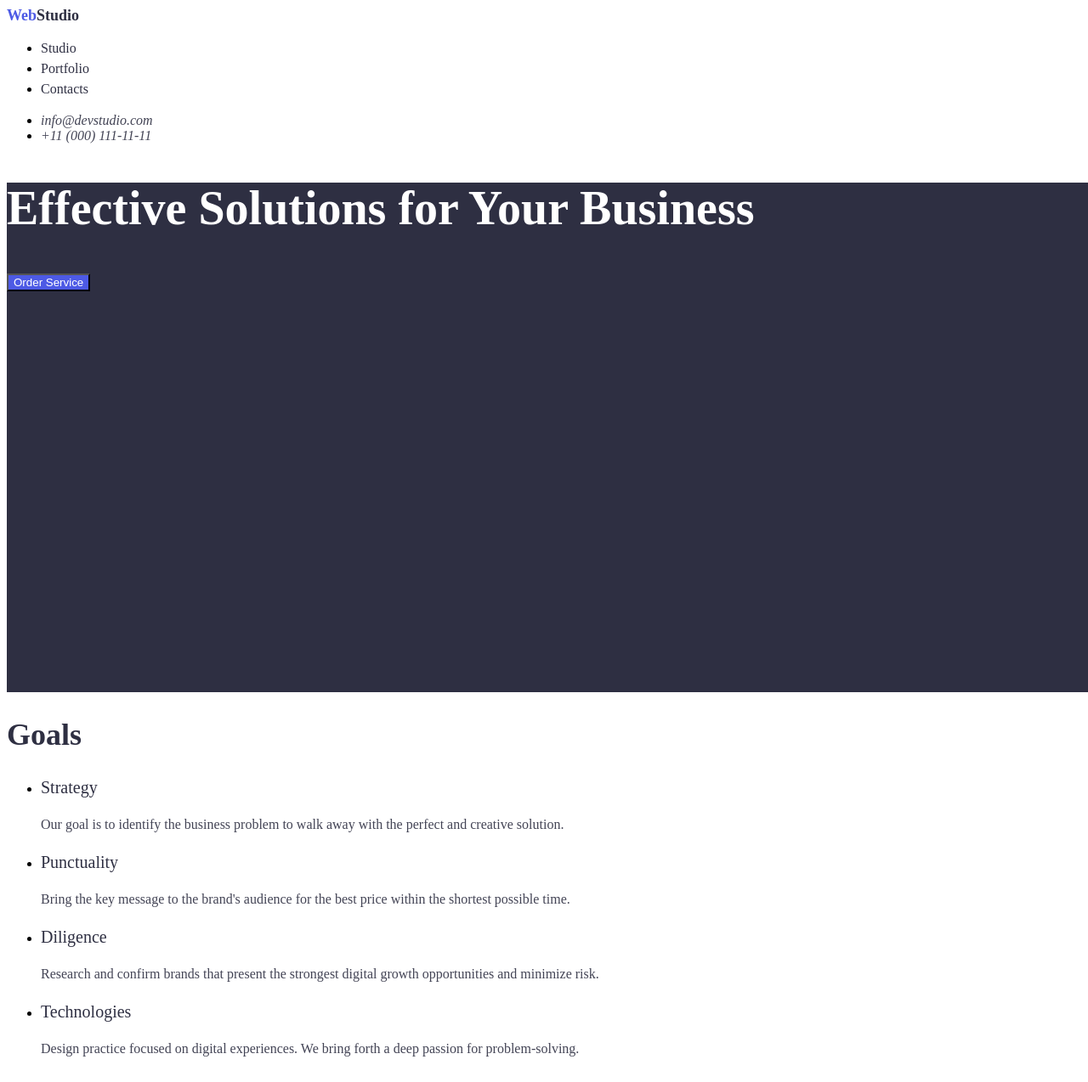
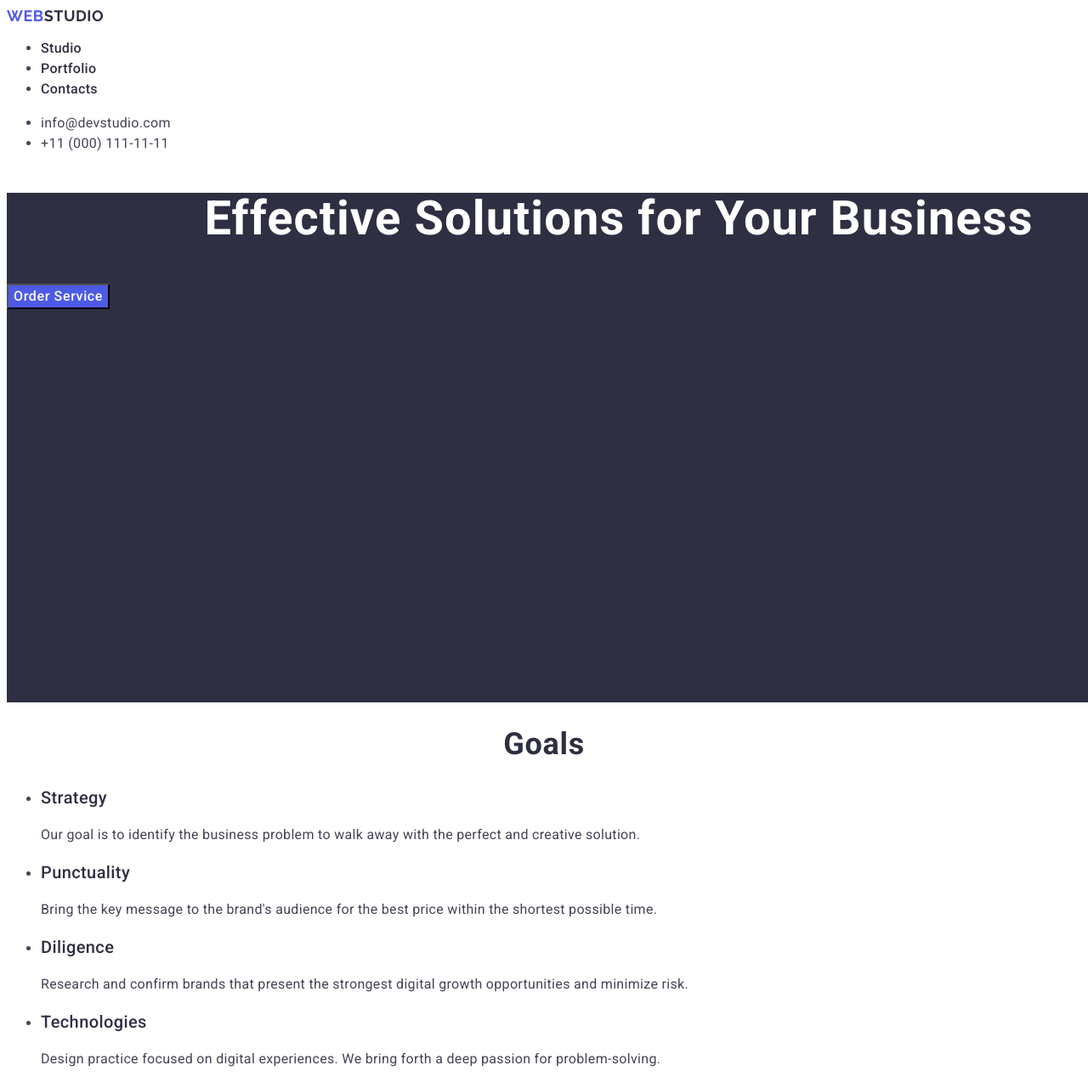
Before and after one commit to OlenaOleksandrova/goit-markup-hw-02, a plain HTML site: page index.html in a window 1280 px wide. Shown: the top 1274 px of the page at 85% size. Drawn offline with Linux system fonts and the light colour scheme.

Commit message:
css.06/05

```diff
--- a/css/styles.css
+++ b/css/styles.css
@@ -21,56 +21,85 @@
     font-style: normal;
 }
 body {
-    :root {
-        font-family: "Roboto", sans-serif;
-        second-family: "Raleway", sans-serif;
-        background: #fff;
+        font-family: Roboto, sans-serif;
+        background: #fffff;
         color:#434455 ;
+        font-weight: 400;
         }
-}
-a {
-    text-decoration: none;
+
+a {text-decoration: none;}
+
     /* logo */
-    .Web { font-weight: 700;
+.logo {
+    font-weight: 700;
         font-size: 18px;
         line-height: 1.16667;
+        letter-spacing: 0.03em;
+        text-transform: uppercase;
         color: #4d5ae5;
+        font-family: "Raleway", sans-serif
 }
-    .Studio {font-weight: 700;
+/* <span class="studio-word">Studio</span> */
+
+
+    .studio {
+         font-weight: 700;
         font-size: 18px;
         line-height: 1.16667;
-        color: #2e2f42;}
+        letter-spacing: 0.03em;
+        text-transform: uppercase;
+        color: #2e2f42;
+        font-family: "Raleway", sans-serif
     }
+
 /* Top line */
+.link-contact {
+    font-style: normal
+}
+
 .link {
     color: #2E2F42;
     font-size: 16px;
     line-height: 1.5;
+    font-weight: 500;
+    letter-spacing: 0.02em;
 }
-.link:hover { color: #404BBF;}
-.link:active {
-    color: #404BBF;
-}
+.link:hover { color: #404bbf;}
+.link:active { color: #404BBF; }
 .info {color: #434455;
     font-size: 16px;
+    line-height: 1.5;
+     letter-spacing: 0.02em;
 }
 .info:hover { color: #404BBF;
 }
+.info:focus {
+    color: #404bbf;
+}
+/* hero images */
 
-/* hero images */
 .hero-images {background: #2e2f42;
     width: 1440px;
     height: 600px;}
+
 .button-link {
-background: #4D5AE5;
-color: #FFFFFF
+background: #2e2f42;
+color: #FFFFFF;
+font-family: "Roboto", sans-serif;
+font-weight: 500;
+font-size: 16px;
+line-height: 1.5;
+letter-spacing: 0.04em
 }
 
 /* Button */
-.button-link:hover {background: #404BBF;
+.button-link:hover {
+    background: #404BBF;
     color: #FFFFFF;}
     .button-link {cursor: pointer;
-    background: #4d5ae5;}
+    background: #4d5ae5;
+}
+.button-link:focus { background-color: #404BBF }
 
     /* section our-team */
 
@@ -81,30 +110,44 @@ color: #FFFFFF
     font-size: 56px;
     line-height: 1.07143;
     color: #fff;
+    line-height: 1.07143;
+    letter-spacing: 0.02em;
+    text-align: center;
 
 }
 
-    h3 {font-weight: 500;
+    .name-main-info {font-weight: 500;
         font-size: 20px;
         line-height: 1.2;
         color: #2e2f42;
+        letter-spacing: 0.02em
 }
-    p {font-weight: 400;
+    .link-section-2 { font-weight: 400;
         font-size: 16px;
         line-height: 1.5;
-    color: #434455;}
+        color: #434455;
+        letter-spacing: 0.02em
+}
 
-        h2 {font-weight: 700;
+.name-our-team {
+    font-weight: 700;
     font-size: 36px;
-            line-height: 1.11111;
+     line-height: 1.11;
      color: #2e2f42;
+     letter-spacing: 0.02em;
+     text-align: center;
+    text-transform: capitalize
     }
+
     .footer {background: #2e2f42;}
     .footer-text {color: #f4f4fd;}
-.Studio-footer {
+    .web-footer {
         font-weight: 700;
         font-size: 18px;
         line-height: 1.16667;
-        color: #f4f4fd;
+         letter-spacing: 0.03em;
+          text-transform: uppercase;color: #f4f4fd;
+          font-family: "Raleway", sans-serif;
+
+
 }
-                color: #f4f4fd;
--- a/index.html
+++ b/index.html
@@ -19,7 +19,7 @@
 <body>
     <header>
         <nav>
-        <a href="./index.html"><span class="Web">Web</span><span class="Studio">Studio</span></a>
+        <a class="logo" href="./index.html">Web<span class="studio" >Studio</span></a>
 
 
             <ul>
@@ -28,7 +28,7 @@
                 <li> <a class="link" href="">Contacts</a></li>
             </ul>
         </nav>
-        <address>
+        <address class="link-contact">
             <ul>
                 <li>
         <a class="info" href="mailto:info@devstudio.com">info@devstudio.com</a>
@@ -48,38 +48,38 @@
         </section>
         <!-- section 2 main information -->
         <section>
-            <h2>Goals</h2>
+            <h2 class="name-our-team">Goals</h2>
             <ul>
                 <li>
-            <h3>Strategy</h3>
-            <p>Our goal is to identify the business
+            <h3 class="name-main-info">Strategy</h3>
+            <p class="link-section-2">Our goal is to identify the business
             problem to walk away with the perfect and creative solution.</p>
             </li>
             <li>
-            <h3>Punctuality</h3>
-            <p>Bring the key message to the brand's audience for the best price within the shortest possible time.</p>
+            <h3 class="name-main-info">Punctuality</h3>
+            <p class="link-section-2">Bring the key message to the brand's audience for the best price within the shortest possible time.</p>
             </li>
             <li>
-                <h3>Diligence</h3>
-            <p>Research and confirm brands that present the strongest digital growth opportunities and minimize risk.</p>
+                <h3 class="name-main-info">Diligence</h3>
+            <p class="link-section-2">Research and confirm brands that present the strongest digital growth opportunities and minimize risk.</p>
             </li>
             <li>
-                <h3>Technologies</h3>
-                <p>Design practice focused on digital experiences. We bring forth a deep passion for problem-solving.</p>
+                <h3 class="name-main-info">Technologies</h3>
+                <p class="link-section-2">Design practice focused on digital experiences. We bring forth a deep passion for problem-solving.</p>
             </li>
             </ul>
         </section>
         <!-- section 3 photo -->
 
         <section class="our-team-all">
-        <h2>Our Team</h2>
+        <h2 class="name-our-team">Our Team</h2>
         <ul>
             <li>
         <img src="./images/team-card-1.jpg"
         alt="Mark Guerrero Product Designer"
         width="264"
         height="260"/>
-        <h3>Mark Guerrero</h3>
+        <h3 class="name-main-info">Mark Guerrero</h3>
         <p>Product Designer</p>
         </li>
         <li>
@@ -87,7 +87,7 @@
         alt="Tom Ford Frontend Developer"
         width="264"
         height="260"/>
-        <h3>Tom Ford</h3>
+        <h3 class="name-main-info">Tom Ford</h3>
         <p>Frontend Developer</p>
         </li>
         <li>
@@ -95,7 +95,7 @@
         alt="Camila Garcia Marketing"
         width="264"
         height="260"/>
-        <h3>Camila Garcia</h3>
+        <h3 class="name-main-info">Camila Garcia</h3>
         <p>Marketing</p>
         </li>
         <li>
@@ -103,7 +103,7 @@
         alt="Daniel Wilson UI Designer"
         width="264"
         height="260"/>
-        <h3>Daniel Wilson</h3>
+        <h3 class="name-main-info">Daniel Wilson</h3>
         <p>UI Designer</p>
         </li>
 </ul>
@@ -165,7 +165,7 @@
 </section>
     </main>
     <footer class="footer">
-        <a href="./index.html"><span class="Web">Web</span><span class="Studio-footer">Studio</span></a>
+        <a class="logo" href="./index.html">Web<span class="web-footer">Studio</span></a>
         <p class="footer-text">Increase the flow of customers and sales for your business with digital marketing & growth solutions.</p>
     </footer>
 
```
Lines whose indentation alone changed are shown as unchanged.
